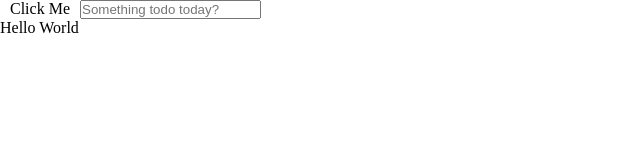
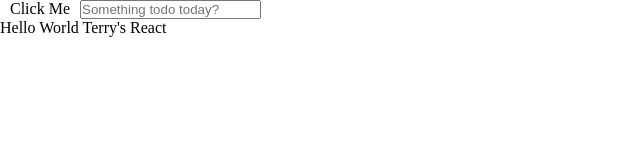
Before and after one commit to terryjung0244/todoReact, a React (Create React App) app: page / in a window 1280 px wide. Shown: the top 160 px of the page, without its empty margins (0-640 px from the left). Built offline with nearby package versions, Linux system fonts and the light colour scheme.

Commit message:
add hello world terry's react

```diff
--- a/package.json
+++ b/package.json
@@ -1,5 +1,5 @@
 {
-  "homepage":"https://terryjung0244.github.io/todoReact",
+  "homepage": "https://terryjung0244.github.io/todoReact",
   "name": "reacttodo",
   "version": "0.1.0",
   "private": true,
--- a/src/screens/views/todoScreen.jsx
+++ b/src/screens/views/todoScreen.jsx
@@ -92,7 +92,10 @@ const TodoComponenet = () => {
         })}
       </div>
       <div>
-        Hello World
+        Hello World Terry's React
+      </div>
+      <div>
+
       </div>
     </div>
   )
```
